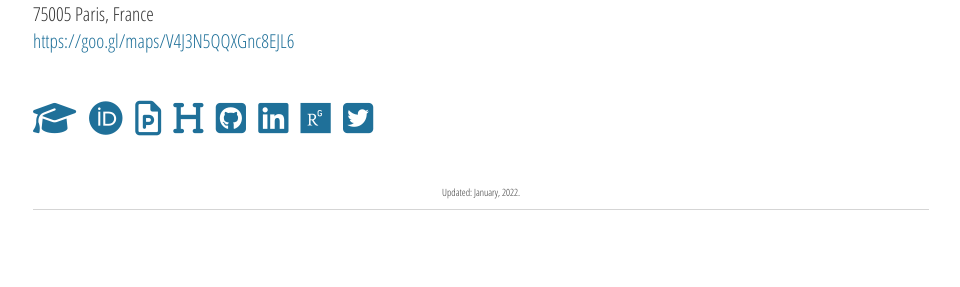
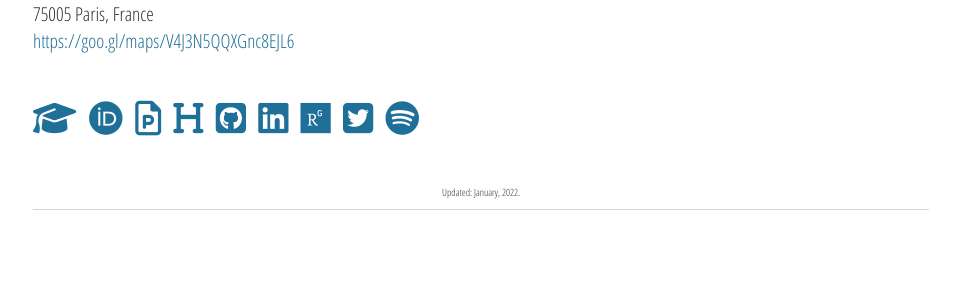
Before and after one commit to sjijon/sjijon.github.io, a Jekyll site: the page built from index.html, in a window 1280 px wide. Shown: the part 814-1101 px from the top of the page, without its empty margins (159-1119 px from the left). Built offline with Jekyll 4.4.1, drawn with Linux system fonts in a browser that asks for light colours; nearby versions of some CDN libraries.

Commit message:
Add Spotify link

```diff
--- a/index.html
+++ b/index.html
@@ -65,6 +65,9 @@ title: Sofia JIJON
 		<a href="https://www.researchgate.net/profile/Sofia_Jijon" target="_blank"><i class="fab fa-researchgate" style="font-size: 1.8em"></i></a>
 		&nbsp;
 		<a href="https://twitter.com/Sofia_Jijon" target="_blank"><i class="fab fa-twitter-square" style="font-size: 1.8em"></i></a>
+		&nbsp;
+		<a href="https://open.spotify.com/playlist/0Hv4VKYR3B2Jhw7QHSskMw?si=b63a047ad76649b9" target="_blank"><i class="fab fa-spotify" style="font-size: 1.8em"></i></a>
+		&nbsp;
 	</p>
 
 	<br>
```
Also changed, not shown: 2 other files.
